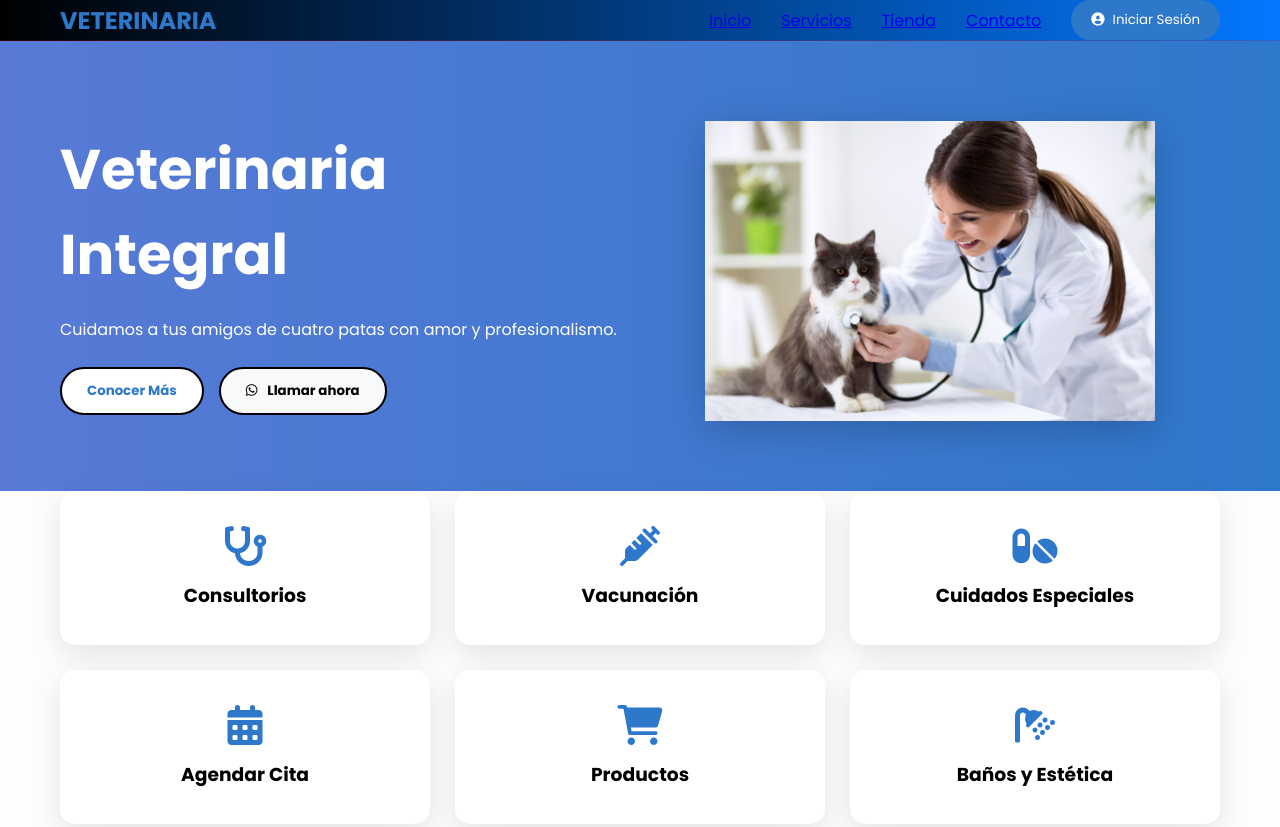
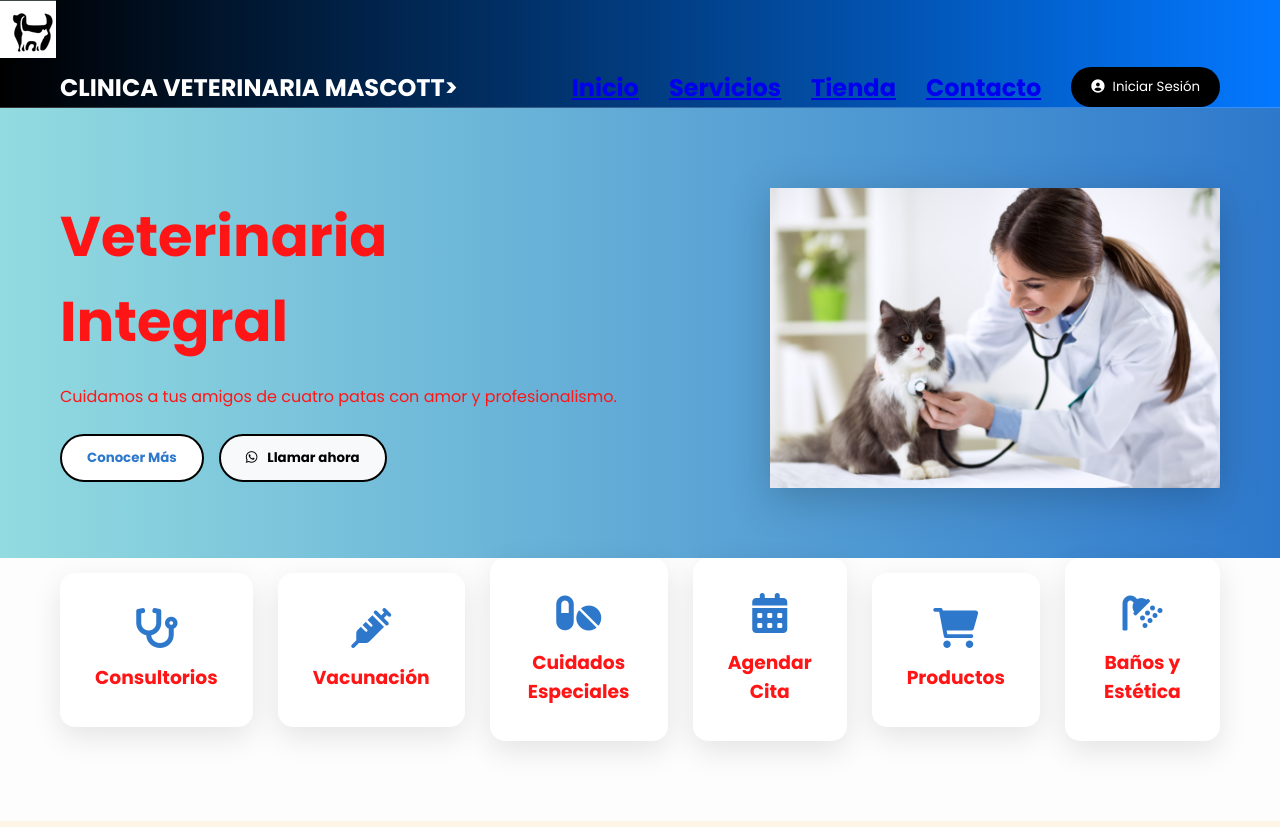
Before and after one commit to jhonmariog102015-a11y/proyecto-, a plain HTML site: page index.html in a window 1280 px wide. Shown: the top 827 px of the page. Drawn offline with Linux system fonts and the light colour scheme.

Commit message:
cambio6miguel

```diff
--- a/index.html
+++ b/index.html
@@ -11,8 +11,11 @@
 <body>
 
     <nav class="navbar">
+        <nav class="navbar">
+        <div class="logo">
+            <img src="Captura de pantalla 2026-03-09 090938.png" alt="clinica vterinaria mascott">
         <div class="contenedor">
-            <div class="logo">VETERINARIA</div>
+            <div class="logo">CLINICA VETERINARIA MASCOTT> </div>
             <div class="nav-links" id="navLinks">
                 <a href="#">Inicio</a>
                 <a href="#">Servicios</a>
--- a/style.css
+++ b/style.css
@@ -13,7 +13,7 @@
 
 .navbar {
     background: linear-gradient(to right, #000000, #0378ff);
-    border-bottom: 1px solid rgba(248, 0, 0, 0.2);
+    border-bottom: 1px solid rgba(255, 255, 255, 0.2);
 }
 
 
@@ -21,12 +21,12 @@
     display: flex;
     justify-content: space-between;
     align-items: center;
-    color: #cc2e2e;
+    color: #ff1515;
 }
 
 .logo {
      font-weight: 700;
-      color: #2e78cc;
+      color: #ffffff;
       font-size: 1.5rem;
      }
 
@@ -37,7 +37,7 @@
      }
 
 .btn-login {
-    background: #2e78cc;
+    background: #000000;
     color: white;
     border: none;
     padding: 10px 20px;
@@ -49,7 +49,7 @@
 }
 
 .hero {
-    background: linear-gradient(to right, #587ad6, #2e78cc);
+    background: linear-gradient(to right, #92dbe0, #2e78cc);
     color: white;
     padding: 80px 0 140px 0;
 
@@ -88,7 +88,7 @@
     }
 
 .btn-principal {
-    background: white;
+    background: rgb(255, 255, 255);
      color: #2e78cc;
       border: 2px solid #000;
     padding: 12px 25px;
```
